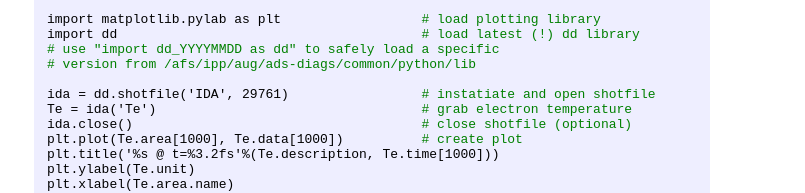
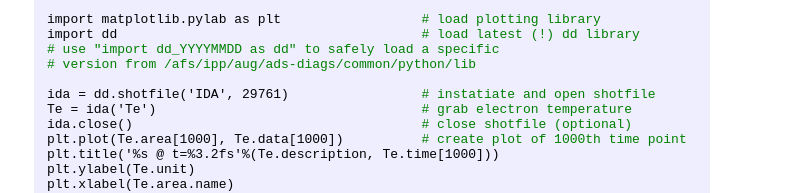
Before and after one commit to pyIPP/pyddww, a plain HTML site: page documentation/index.html in a window 1280 px wide. Shown: the part 1907-2100 px from the top of the page, without its empty margins (0-805 px from the left). Drawn offline with Linux system fonts and the light colour scheme.

Commit message:
small addition to docs

```diff
--- a/documentation/index.html
+++ b/documentation/index.html
@@ -140,7 +140,7 @@ import dd 					<span class="pycomments"># load latest (!) dd library</span>
 ida = dd.shotfile('IDA', 29761) 		<span class="pycomments"># instatiate and open shotfile</span>
 Te = ida('Te') 					<span class="pycomments"># grab electron temperature</span>
 ida.close()					<span class="pycomments"># close shotfile (optional)</span>
-plt.plot(Te.area[1000], Te.data[1000]) 		<span class="pycomments"># create plot</span>
+plt.plot(Te.area[1000], Te.data[1000]) 		<span class="pycomments"># create plot of 1000th time point</span>
 plt.title('%s @ t=%3.2fs'%(Te.description, Te.time[1000]))
 plt.ylabel(Te.unit)
 plt.xlabel(Te.area.name)
```
